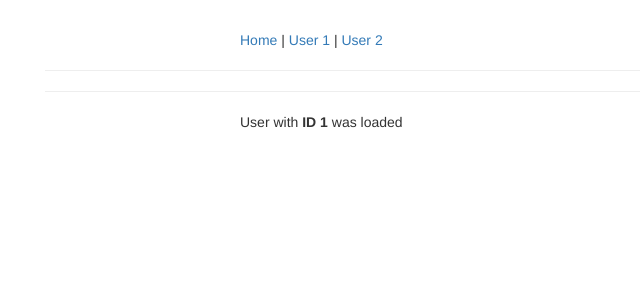
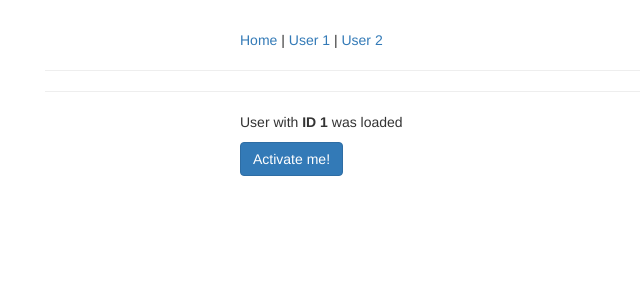
Before and after one commit to PatrickBoyn/observable-project, an Angular app: page /user/1 in a window 1280 px wide. Shown: the top 300 px of the page, without its empty margins (25-665 px from the left). Built offline with nearby package versions, Linux system fonts and the light colour scheme.

Commit message:
Added a button with a click event.

```diff
--- a/src/app/user/user.component.html
+++ b/src/app/user/user.component.html
@@ -1 +1,4 @@
-<p>User with <strong>ID {{ id }}</strong> was loaded</p>
+<p>
+  User with <strong>ID {{ id }}</strong> was loaded
+</p>
+<button class="btn btn-primary" (click)="onActivate()">Activate me!</button>
```
